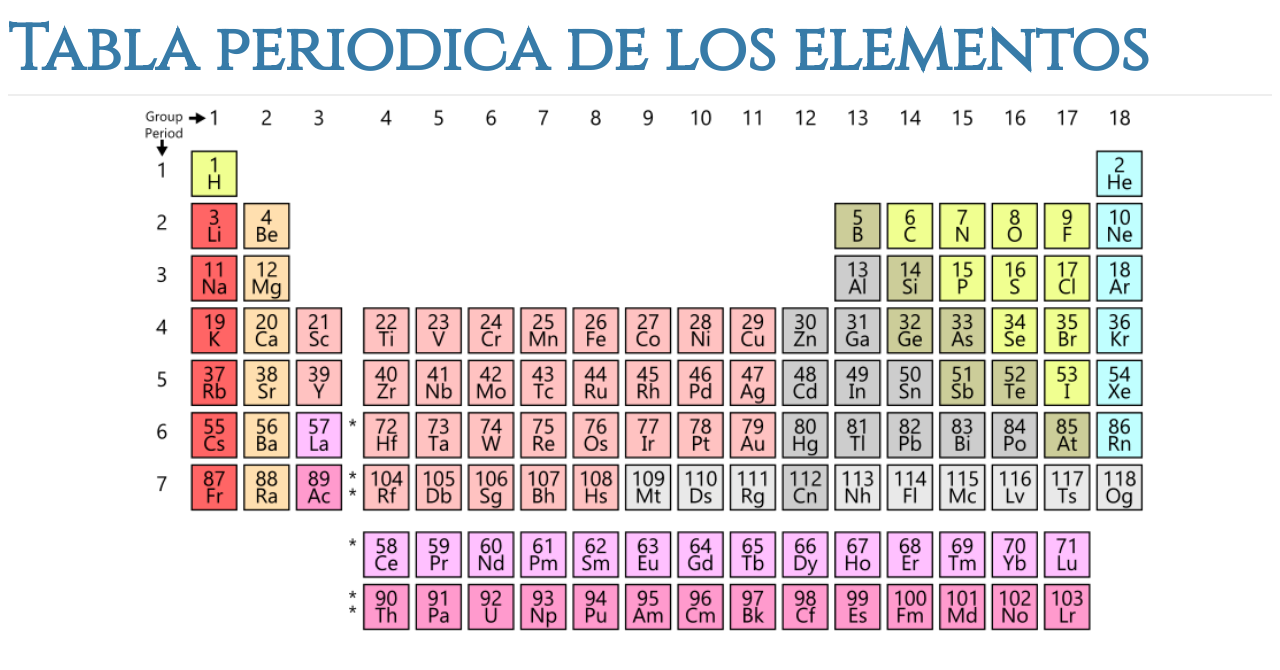
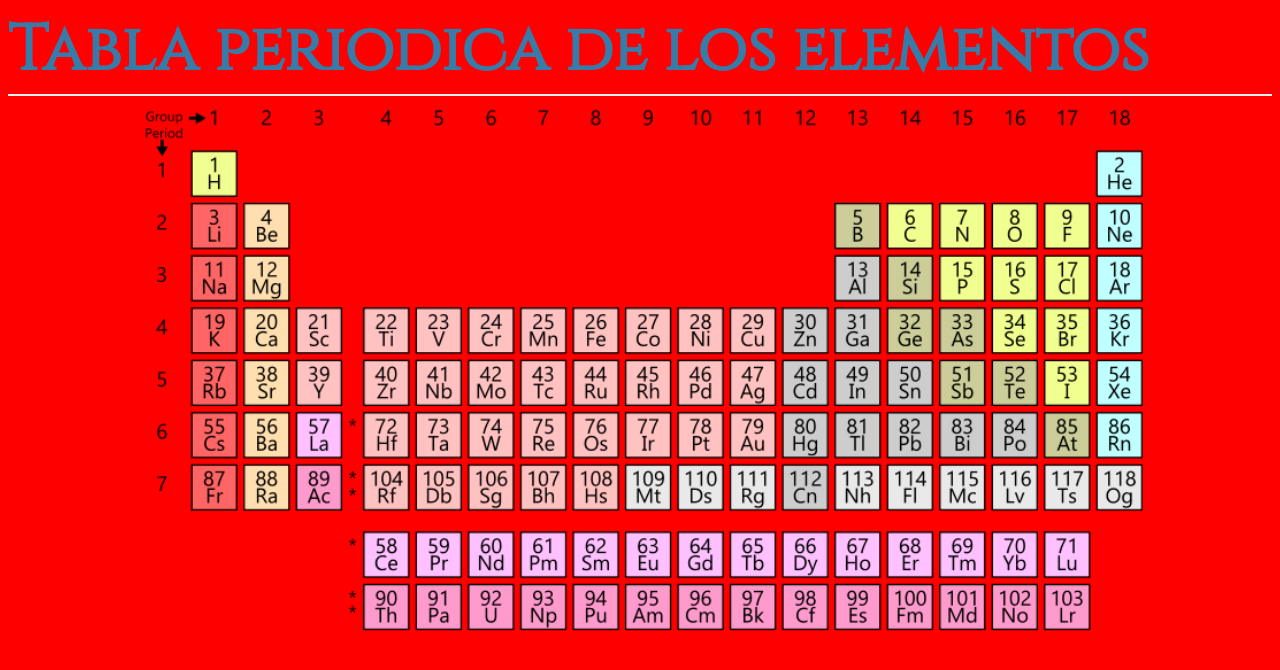
Before and after one commit to cowbotic/app-stack, a Flask app: page /elementos in a window 1280 px wide. Shown: the top 670 px of the page. Run offline with Flask 2, Linux system fonts and the light colour scheme; some web fonts are replaced.

Commit message:
Update style.css

```diff
--- a/static/style.css
+++ b/static/style.css
@@ -1,6 +1,6 @@
 @import url('https://fonts.googleapis.com/css?family=Bangers|Cinzel|Inconsolata|Fira+Sans+Extra+Condensed:300,400|Spicy+Rice');
 
-body            { background: white; }
+body            { background: red; }
 a, h1, h2       { color: #377BA8; }
 h1, h2          { font-family: 'Cinzel', bold; margin: 0; }
 h1              { border-bottom: 2px solid #eee; font-size: 4em;}
```
